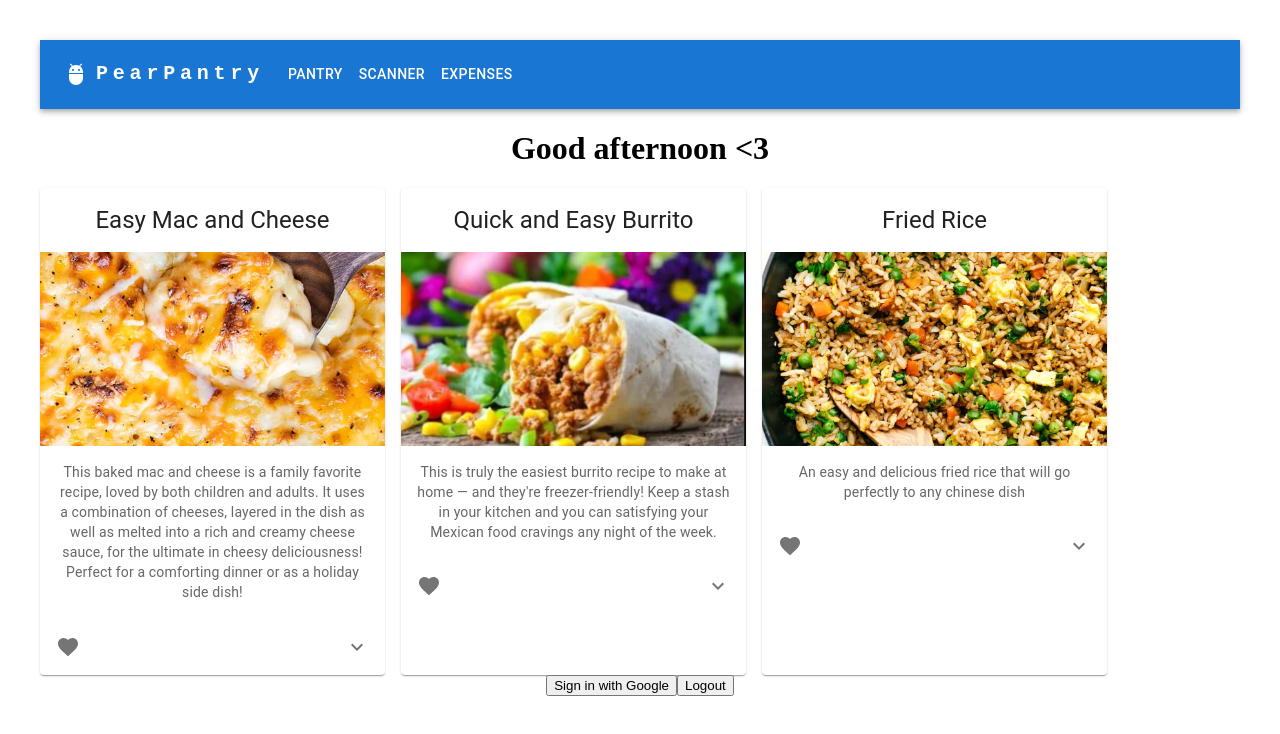
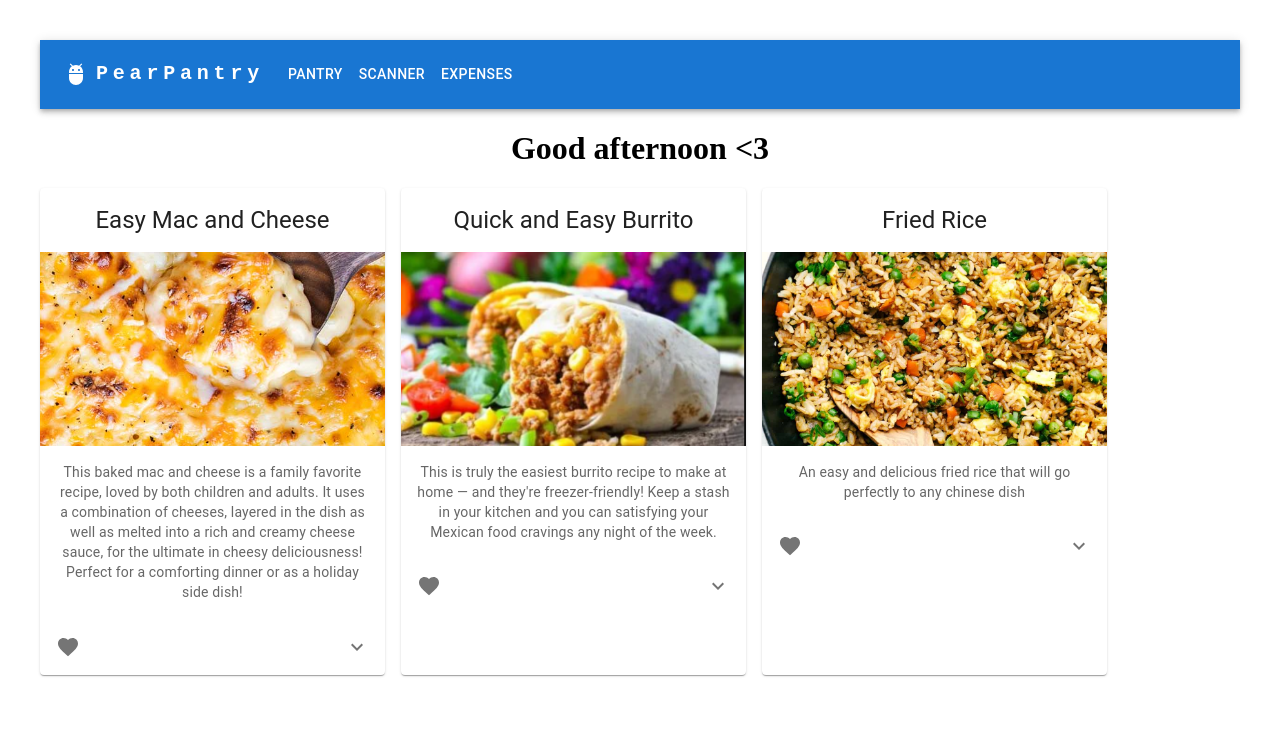
Before and after one commit to PearPantry/pearpantry.github.io, a React (Vite) app: page /#/ in a window 1280 px wide. Shown: the top 734 px of the page. Built offline with nearby package versions, Linux system fonts and the light colour scheme; no server answers; sample sign-in values are in the browser's storage.

Commit message:
Remove login from home

```diff
--- a/src/routes/Home.tsx
+++ b/src/routes/Home.tsx
@@ -1,12 +1,10 @@
-import { useEffect } from 'react'
-import '../styles/Home.css'
-import Greeting from '../components/Greeting';
-import MenuBar from '../components/MenuBar'
-import { Login } from './Login'
-import { auth } from '../scripts/firebase'
-import { useNavigate } from 'react-router-dom'
-import HorizontalStack from '../components/HorizontalStack';
-
+import { useEffect } from "react";
+import "../styles/Home.css";
+import Greeting from "../components/Greeting";
+import MenuBar from "../components/MenuBar";
+import { auth } from "../scripts/firebase";
+import { useNavigate } from "react-router-dom";
+import HorizontalStack from "../components/HorizontalStack";
 
 function Home() {
   const navigate = useNavigate();
@@ -22,17 +20,9 @@ function Home() {
 
   return (
     <>
-
-
-        <MenuBar />
-        <Greeting/>
-        <HorizontalStack />
-
-
-      <div>
-        <Login />
-      </div>
-
+      <MenuBar />
+      <Greeting />
+      <HorizontalStack />
     </>
   );
 }
```
Also changed, not shown: src/routes/Scanner.tsx (+12 -9 lines).
